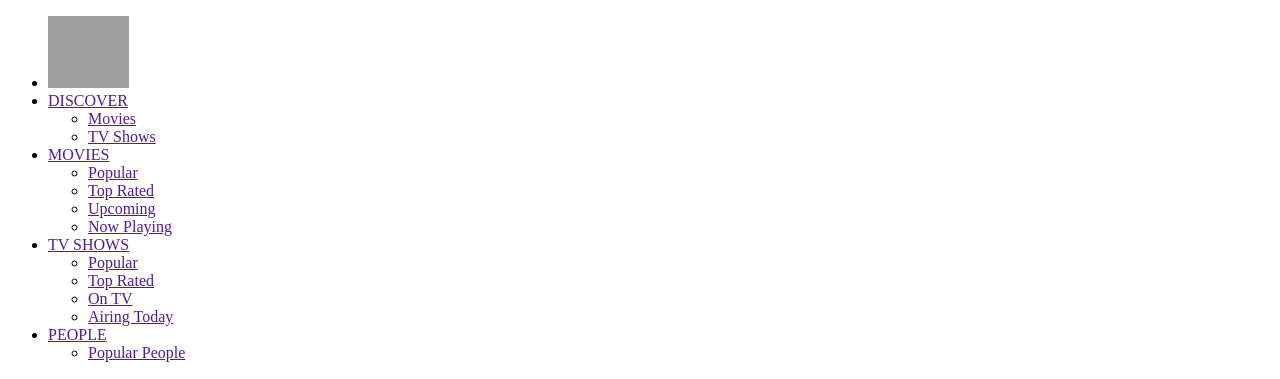
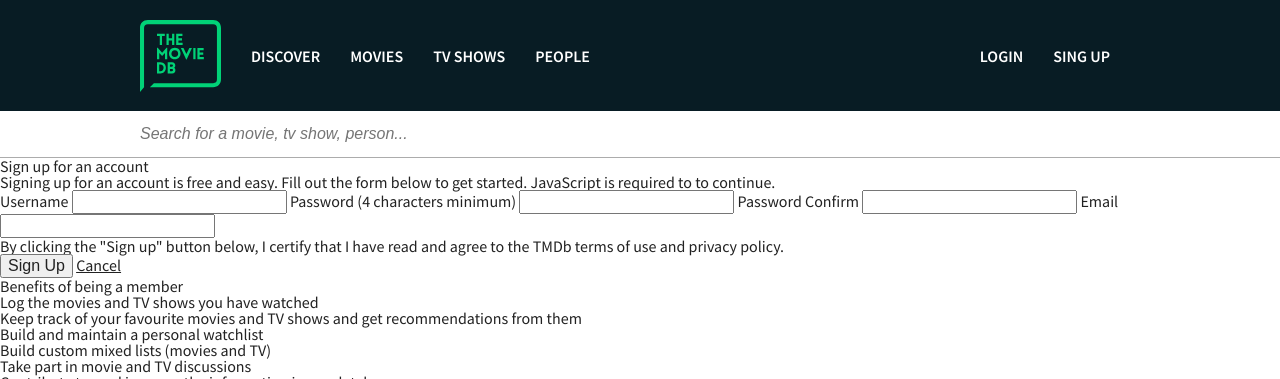
Before and after one commit to bataisk/db_course_work, a Django app: template templates/users/sing_up.html in a window 1280 px wide. Shown: the top 379 px of the page. Run offline with Django 3.2, Linux system fonts and the light colour scheme; the template is opened without the code that fills it, so the values that code supplies are empty; grey boxes are pictures that could not be loaded.

Commit message:
Added login and sing up pages with link and controllers

```diff
--- /dev/null
+++ b/apps/users/urls.py
@@ -0,0 +1,7 @@
+from django.urls import path
+from .views import login_page, sing_up_page
+
+urlpatterns = [
+    path('login', login_page, name='login_page'),
+    path('signup', sing_up_page, name='sing_up_page')
+]
--- a/templates/base/base.html
+++ b/templates/base/base.html
@@ -111,8 +111,8 @@
                     <i></i>
                     <p class="hide">Can't find a movie or TV show? Login to create it.</p>
                 </li>
-                <li class="main-link"><a href="">LOGIN</a></li>
-                <li class="main-link"><a href="">SING UP</a></li>
+                <li class="main-link"><a href="{% url 'login_page' %}">LOGIN</a></li>
+                <li class="main-link"><a href="{% url 'sing_up_page' %}">SING UP</a></li>
             </ul>
         </nav>
         <form method="post" class="search">
--- a/templates/users/sing_up.html
+++ b/templates/users/sing_up.html
@@ -1,65 +1,10 @@
-<!DOCTYPE html>
-<html lang="en">
-<head>
-    <meta charset="UTF-8">
-    <title>Sign Up — The Movie Database (TMDb)</title>
-</head>
-<body>
-    <!-- start of header -->
-    <header>
-        <div class="content">
-            <ul>
-                <li class='logo'>
-                    <a href=""><img src="static/index/logo.svg" alt="Logo" width="81" height="72"></a>
-                </li>
-                <li>
-                    <a href="">DISCOVER</a>
-                    <ul class="hide">
-                        <li><a href="">Movies</a></li>
-                        <li><a href="">TV Shows</a></li>
-                    </ul>
-                </li>
-                <li>
-                    <a href="">MOVIES</a>
-                    <ul class="hide">
-                        <li><a href="">Popular</a></li>
-                        <li><a href="">Top Rated</a></li>
-                        <li><a href="">Upcoming</a></li>
-                        <li><a href="">Now Playing</a></li>
-                    </ul>
-                </li>
-                <li>
-                    <a href="">TV SHOWS</a>
-                    <ul class="hide">
-                        <li><a href="">Popular</a></li>
-                        <li><a href="">Top Rated</a></li>
-                        <li><a href="">On TV</a></li>
-                        <li><a href="">Airing Today</a></li>
-                    </ul>
-                </li>
-                <li>
-                    <a href="">PEOPLE</a>
-                    <ul class="hide">
-                        <li><a href="">Popular People</a></li>
-                    </ul>
-                </li>
-            </ul>
+{% extends 'base/base.html' %}
 
-            <ul>
-                <li>
-                    <i></i>
-                    <p class="">Can't find a movie or TV show? Login to create it.</p>
-                </li>
-                <li><a href="">LOGIN</a></li>
-                <li><a href="">SING UP</a></li>
-            </ul>
-        </div>
-        <form class="" action="index.html" method="post">
-            <input type="text" name="search_value" value="Search for a movie, tv show, person...">
-        </form>
-    </header>
-    <!-- end of header -->
+{% block title %}
+    Sign Up
+{% endblock %}
 
+{% block main %}
     <main>
         <section class="sing_up">
             <h2>Sign up for an account</h2>
@@ -108,52 +53,4 @@
             </div>
         </aside>
     </main>
-
-    <!-- start of footer -->
-     <footer>
-        <nav>
-            <div class="">
-                <img src="static/index/logo.svg" alt="Logo" width="130" height="116">
-                <a href="">Join the Community</a>
-            </div>
-            <div class="">
-                <h3>The Basics</h3>
-                <ul>
-                    <li><a href="">About TMDb</a></li>
-                    <li><a href="">Contact Us</a></li>
-                    <li><a href="">Support Forums</a></li>
-                    <li><a href="">API</a></li>
-                    <li><a href="">Blog</a></li>
-                </ul>
-            </div>
-            <div class="">
-                <h3>Get Involved</h3>
-                <ul>
-                    <li><a href="">Contribution Bible</a></li>
-                    <li><a href="">3rd Party Applications</a></li>
-                    <li><a href="">Add New Movie</a></li>
-                    <li><a href="">Add New TV Show</a></li>
-                </ul>
-            </div>
-            <div class="">
-                <h3>Community</h3>
-                <ul>
-                    <li><a href="">Guidelines</a></li>
-                    <li><a href="">Leaderboard</a></li>
-                    <li><a href="">Forums</a></li>
-                    <li><a href="">Twitter</a></li>
-                    <li><a href="">Facebook</a></li>
-                </ul>
-            </div>
-            <div class="">
-                <h3>Legal</h3>
-                <ul>
-                    <li><a href="">Terms of Use</a></li>
-                    <li><a href="">Privacy Policy</a></li>
-                </ul>
-            </div>
-        </nav>
-    </footer>
-    <!-- end of footer -->
-</body>
-</html>
+{% endblock %}
--- a/the_movie_db/urls.py
+++ b/the_movie_db/urls.py
@@ -19,6 +19,7 @@ from apps.discover.views import index
 
 urlpatterns = [
     path('', index, name='index'),
+    path('user/', include('apps.users.urls')),
     path('discover/', include('apps.discover.urls')),
     path('title/', include('apps.titles.urls')),
     path('admin/', admin.site.urls),
```
Also changed, not shown: apps/users/views.py (+7 -1 lines), templates/users/log_in.html (deleted, +0 -131 lines), templates/users/login.html (added, +28 -0 lines).
